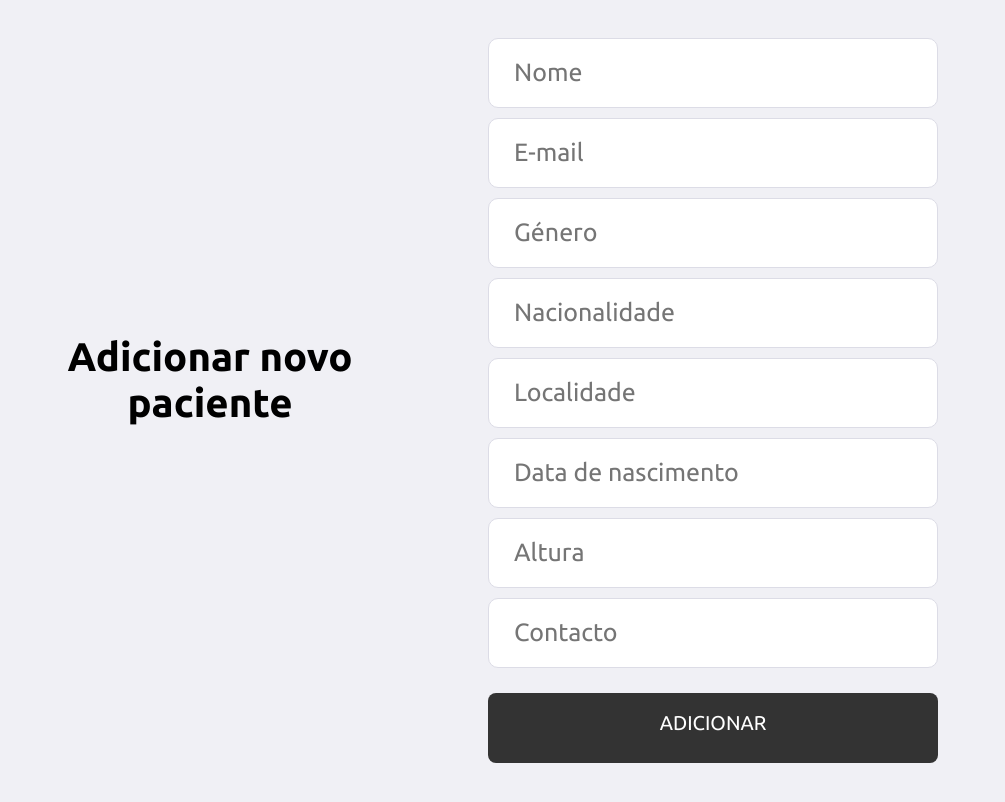
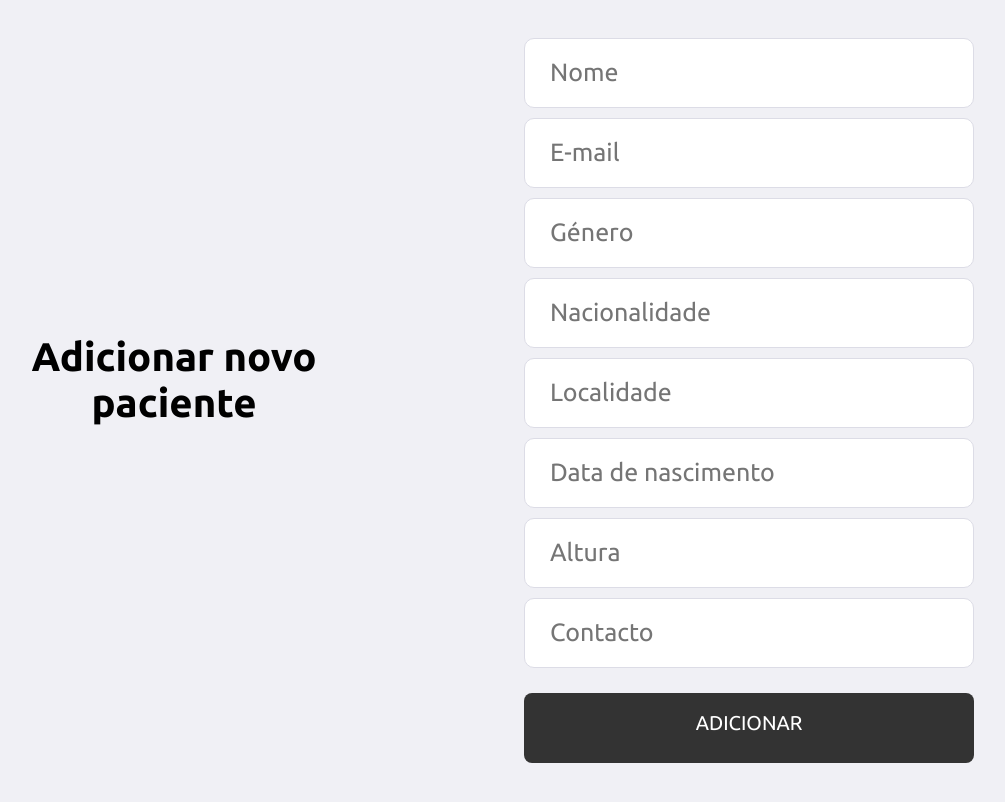
Before and after one commit to Project-Osteo/WebApp, a React (Create React App) app in the folder frontend/: page /novoPaciente in a window 1280 px wide. Shown: the top 802 px of the page, without its empty margins (166-1171 px from the left). Built offline with nearby package versions, Linux system fonts and the light colour scheme.

Commit message:
padding novo paciente

```diff
--- a/frontend/src/pages/NovoPaciente/styles.css
+++ b/frontend/src/pages/NovoPaciente/styles.css
@@ -11,7 +11,7 @@
 
 .novoPaciente-container .content {
     width: 100%;
-    padding: 96px;
+    padding: 60px;
     background: #f0f0f5;
     box-shadow: 0 0 100px rgba(0, 0, 0, 0.1);
     border-radius: 8px;
```
